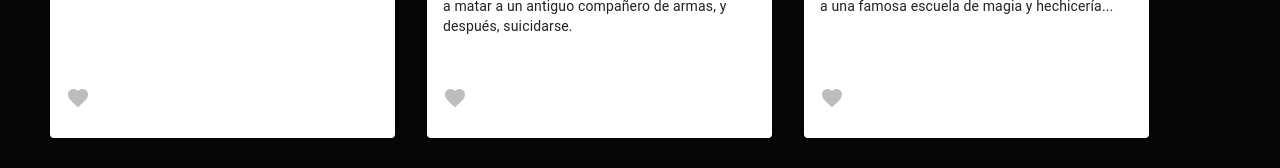
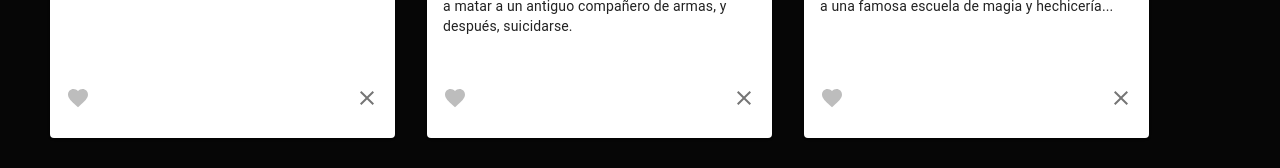
Before and after one commit to FerbaDev/pelis-app, a React (Vite) app: page / in a window 1280 px wide. Shown: the part 555-723 px from the top of the page. Built offline with nearby package versions, Linux system fonts and the light colour scheme; data requests are answered from the project's data file.

Commit message:
se integra boton de eliminar pelicula y se relaciona por ID

```diff
--- a/src/components/common/cardMovie/CardMovie.jsx
+++ b/src/components/common/cardMovie/CardMovie.jsx
@@ -1,4 +1,5 @@
 import FavoriteIcon from "@mui/icons-material/Favorite";
+import CloseIcon from "@mui/icons-material/Close";
 import {
   Card,
   CardActions,
@@ -9,7 +10,7 @@ import {
   Typography,
 } from "@mui/material";
 
-export const CardMovie = ({ movie, handleLike }) => {
+export const CardMovie = ({ movie, handleLike, deleteMovieById }) => {
   return (
     <Card sx={{ maxWidth: 345, height: 500 }}>
       <CardHeader title={movie.name} subheader={movie.createdAt} />
@@ -22,12 +23,18 @@ export const CardMovie = ({ movie, handleLike }) => {
       <CardContent sx={{ height: 150 }}>
         <Typography variant="body2">{movie.description}</Typography>
       </CardContent>
-      <CardActions disableSpacing>
-        <IconButton aria-label="add to favorites">
-          <FavoriteIcon
-            color={movie.isLiked ? "error" : "disabled"}
-            onClick={() => handleLike(movie)}
-          />
+      <CardActions
+        disableSpacing
+        sx={{ display: "flex", justifyContent: "space-between" }}
+      >
+        <IconButton
+          aria-label="add to favorites"
+          onClick={() => handleLike(movie)}
+        >
+          <FavoriteIcon color={movie.isLiked ? "error" : "disabled"} />
+        </IconButton>
+        <IconButton onClick={() => deleteMovieById(movie.id)}>
+          <CloseIcon />
         </IconButton>
       </CardActions>
     </Card>
--- a/src/components/pages/home/Home.jsx
+++ b/src/components/pages/home/Home.jsx
@@ -31,11 +31,17 @@ export const Home = () => {
       .patch(`http://localhost:5000/movies/${movie.id}`, {
         isLiked: !movie.isLiked,
       })
-      .then((res) => setTieneLike(true))
+      .then((res) => {
+        setTieneLike(true), console.log(res);
+      })
       .catch((err) => console.log(err));
   };
 
   const moviesLiked = movies.filter((movie) => movie.isLiked);
+
+  const deleteMovieById = (id) => {
+    alert(id);
+  };
 
   return (
     <>
@@ -54,6 +60,7 @@ export const Home = () => {
                   key={movie.id}
                   movie={movie}
                   handleLike={handleLike}
+                  deleteMovieById={deleteMovieById}
                 />
               );
             })
@@ -63,6 +70,7 @@ export const Home = () => {
                   key={movie.id}
                   movie={movie}
                   handleLike={handleLike}
+                  deleteMovieById={deleteMovieById}
                 />
               );
             })}
```
